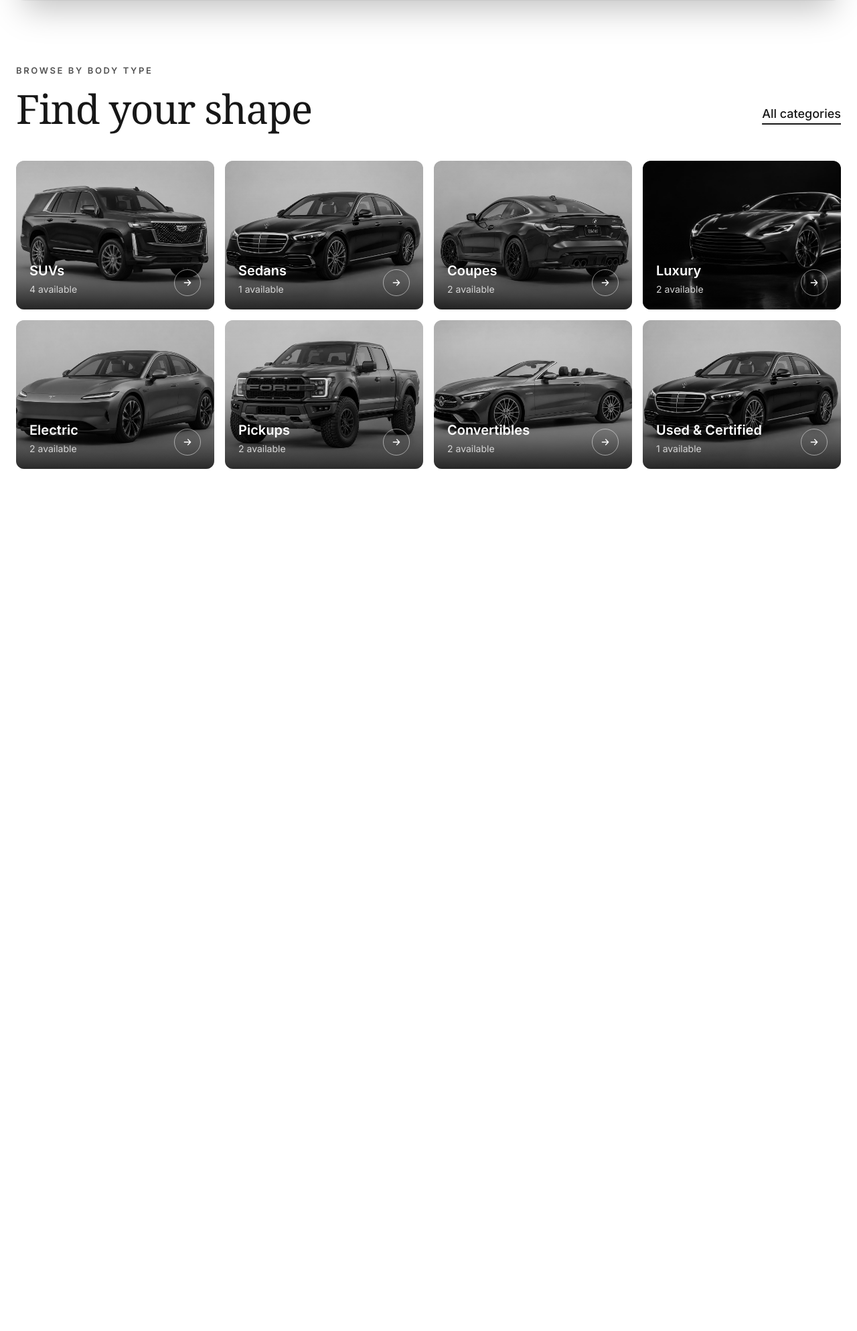
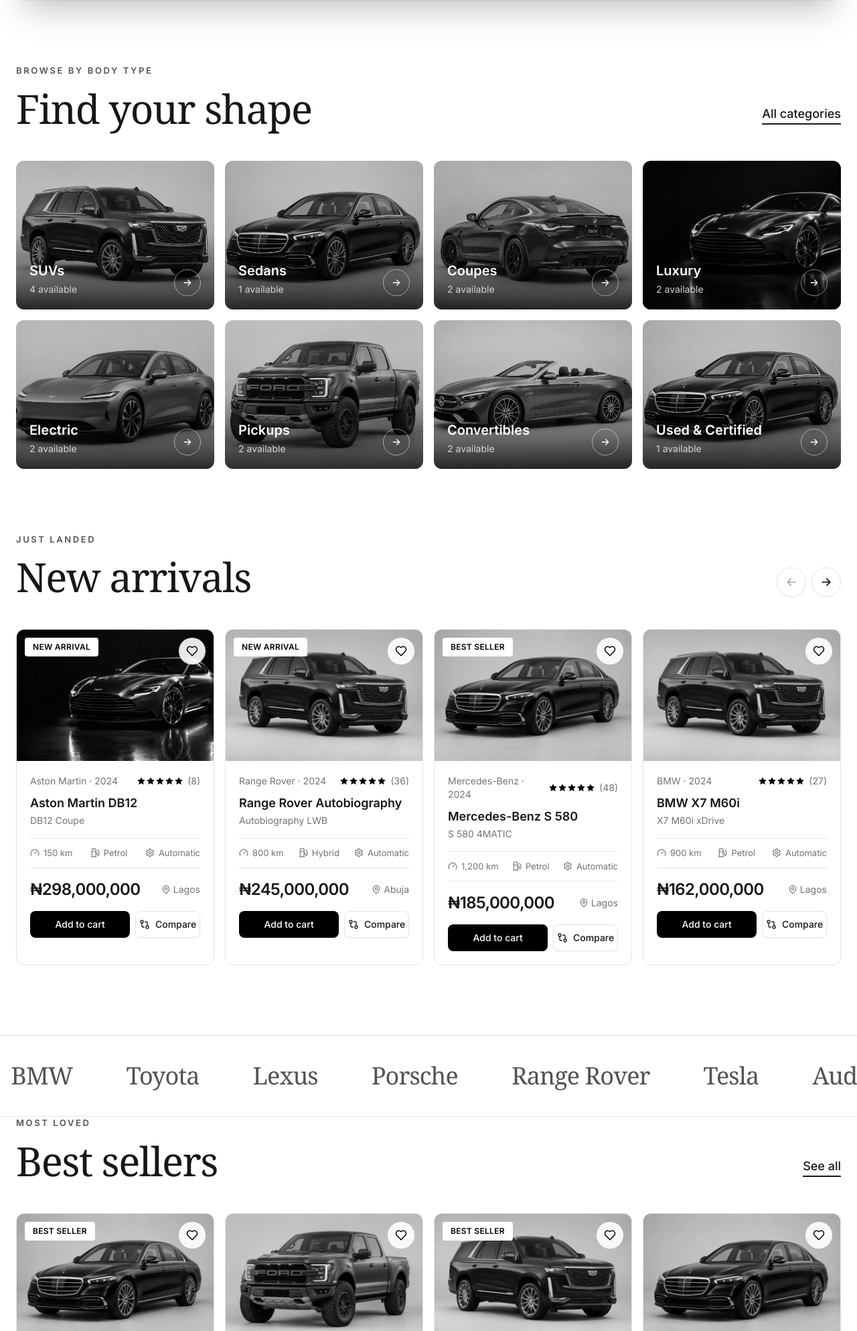
Before and after one commit to David-Osas-bot/SmartCars, a Spring Boot app: page / in a window 1280 px wide. Shown: the part 1039-3026 px from the top of the page at 67% size. Before the commit the page ends 1739 px from the top, so only its background shows below. Run offline with Spring Boot 4, Linux system fonts and the light colour scheme; some libraries are stand-ins or nearby versions; some web fonts are replaced.

Commit message:
worked on the landing pages section

```diff
--- a/src/main/resources/static/js/main.js
+++ b/src/main/resources/static/js/main.js
@@ -263,5 +263,141 @@ $('#searchForm')?.addEventListener('submit', (e) => {
 
     fill('#bodyTypes', NAV.categories.map(bodyTypeCard).join(''));
 
+    /* ---------- New arrivals carousel ---------- */
+    // Placeholder data (swap for fetch('/api/cars/new') when your backend is ready)
+    const IMG_BASE = '/images/categories';
+    const CARS = [
+        { id: 1, brand: 'Aston Martin', year: 2024, name: 'Aston Martin DB12', trim: 'DB12 Coupe', rating: 5, reviews: 8, km: 150, fuel: 'Petrol', gearbox: 'Automatic', price: 298000000, city: 'Lagos', badge: 'New arrival', image: 'hero-car' },
+        { id: 2, brand: 'Range Rover', year: 2024, name: 'Range Rover Autobiography', trim: 'Autobiography LWB', rating: 5, reviews: 36, km: 800, fuel: 'Hybrid', gearbox: 'Automatic', price: 245000000, city: 'Abuja', badge: 'New arrival', image: 'car-suv' },
+        { id: 3, brand: 'Mercedes-Benz', year: 2024, name: 'Mercedes-Benz S 580', trim: 'S 580 4MATIC', rating: 5, reviews: 48, km: 1200, fuel: 'Petrol', gearbox: 'Automatic', price: 185000000, city: 'Lagos', badge: 'Best seller', image: 'car-sedan' },
+        { id: 4, brand: 'BMW', year: 2024, name: 'BMW X7 M60i', trim: 'X7 M60i xDrive', rating: 5, reviews: 27, km: 900, fuel: 'Petrol', gearbox: 'Automatic', price: 162000000, city: 'Lagos', image: 'car-suv' },
+        { id: 5, brand: 'Toyota', year: 2023, name: 'Toyota Land Cruiser', trim: 'LC300 VX', rating: 5, reviews: 52, km: 4200, fuel: 'Petrol', gearbox: 'Automatic', price: 142000000, city: 'Lagos', image: 'car-suv' },
+        { id: 6, brand: 'Porsche', year: 2024, name: 'Porsche 911 Carrera', trim: '911 Carrera S', rating: 5, reviews: 14, km: 600, fuel: 'Petrol', gearbox: 'Automatic', price: 210000000, city: 'Abuja', badge: 'New arrival', image: 'car-coupe' },
+        { id: 7, brand: 'Tesla', year: 2024, name: 'Tesla Model S', trim: 'Model S Plaid', rating: 4, reviews: 19, km: 1100, fuel: 'Electric', gearbox: 'Automatic', price: 120000000, city: 'Lagos', image: 'car-electric' },
+        { id: 8, brand: 'Lexus', year: 2023, name: 'Lexus LX 600', trim: 'LX 600 Ultra Luxury', rating: 5, reviews: 31, km: 3500, fuel: 'Petrol', gearbox: 'Automatic', price: 175000000, city: 'Port Harcourt', image: 'car-suv' },
+    ];
 
+    const naira = new Intl.NumberFormat('en-NG', { style: 'currency', currency: 'NGN', maximumFractionDigits: 0 });
+
+    // Icons (stroke style, same look as the rest of the site)
+    const ICONS = {
+        heart: '<path d="M19 14c1.49-1.46 3-3.21 3-5.5A5.5 5.5 0 0 0 16.5 3c-1.76 0-3 .5-4.5 2-1.5-1.5-2.74-2-4.5-2A5.5 5.5 0 0 0 2 8.5c0 2.3 1.5 4.05 3 5.5l7 7Z"/>',
+        gauge: '<path d="m12 14 4-4"/><path d="M3.34 19a10 10 0 1 1 17.32 0"/>',
+        fuel: '<line x1="3" x2="15" y1="22" y2="22"/><line x1="4" x2="14" y1="9" y2="9"/><path d="M14 22V4a2 2 0 0 0-2-2H6a2 2 0 0 0-2 2v18"/><path d="M14 13h2a2 2 0 0 1 2 2v2a2 2 0 0 0 2 2 2 2 0 0 0 2-2V9.83a2 2 0 0 0-.59-1.42L18 5"/>',
+        gear: '<path d="M12.22 2h-.44a2 2 0 0 0-2 2v.18a2 2 0 0 1-1 1.73l-.43.25a2 2 0 0 1-2 0l-.15-.08a2 2 0 0 0-2.73.73l-.22.38a2 2 0 0 0 .73 2.73l.15.1a2 2 0 0 1 1 1.72v.51a2 2 0 0 1-1 1.74l-.15.09a2 2 0 0 0-.73 2.73l.22.38a2 2 0 0 0 2.73.73l.15-.08a2 2 0 0 1 2 0l.43.25a2 2 0 0 1 1 1.73V20a2 2 0 0 0 2 2h.44a2 2 0 0 0 2-2v-.18a2 2 0 0 1 1-1.73l.43-.25a2 2 0 0 1 2 0l.15.08a2 2 0 0 0 2.73-.73l.22-.39a2 2 0 0 0-.73-2.73l-.15-.08a2 2 0 0 1-1-1.74v-.5a2 2 0 0 1 1-1.74l.15-.09a2 2 0 0 0 .73-2.73l-.22-.38a2 2 0 0 0-2.73-.73l-.15.08a2 2 0 0 1-2 0l-.43-.25a2 2 0 0 1-1-1.73V4a2 2 0 0 0-2-2z"/><circle cx="12" cy="12" r="3"/>',
+        pin: '<path d="M20 10c0 6-8 12-8 12s-8-6-8-12a8 8 0 0 1 16 0Z"/><circle cx="12" cy="10" r="3"/>',
+        compare: '<circle cx="18" cy="18" r="3"/><circle cx="6" cy="6" r="3"/><path d="M13 6h3a2 2 0 0 1 2 2v7"/><path d="M11 18H8a2 2 0 0 1-2-2V9"/>',
+    };
+
+    const icon = (name, size = 'h-4 w-4') =>
+        `<svg class="${size}" viewBox="0 0 24 24" fill="none" stroke="currentColor" stroke-width="2" stroke-linecap="round" stroke-linejoin="round" aria-hidden="true">${ICONS[name]}</svg>`;
+
+    const stars = (rating) => `
+        <span class="flex" role="img" aria-label="Rated ${rating} out of 5">
+          ${Array.from({ length: 5 }, (_, i) => `
+            <svg class="h-3.5 w-3.5 ${i < rating ? 'text-black dark:text-white' : 'text-neutral-300 dark:text-neutral-700'}" viewBox="0 0 24 24" fill="currentColor" aria-hidden="true">
+              <path d="m12 2 3.09 6.26L22 9.27l-5 4.87 1.18 6.88L12 17.77l-6.18 3.25L7 14.14 2 9.27l6.91-1.01L12 2z"/>
+            </svg>`).join('')}
+        </span>`;
+
+    // Public page: every action leads to sign in. On the dashboard, swap these links for real handlers.
+    const carCard = (car, itemClass = '') => {
+        const link = authLink(`/cars/${car.id}`);
+        const spec = (name, text) => `<span class="flex items-center gap-1.5">${icon(name, 'h-3.5 w-3.5')}${text}</span>`;
+
+        return `
+    <li class="${itemClass}">
+      <article class="group flex h-full flex-col overflow-hidden rounded-xl border border-neutral-200 bg-white transition duration-300 ease-out hover:-translate-y-1.5 hover:border-neutral-300 hover:bg-neutral-50 hover:shadow-xl hover:shadow-black/10 motion-reduce:transition-none motion-reduce:hover:translate-y-0 dark:border-neutral-800 dark:bg-neutral-950 dark:hover:border-neutral-600 dark:hover:bg-neutral-900 dark:hover:shadow-black/50">
+
+        <div class="relative aspect-[3/2] overflow-hidden bg-neutral-200 dark:bg-neutral-800">
+          <a href="${link}" aria-label="View ${car.name}">
+            <img src="${IMG_BASE}/${car.image}.jpg" alt="${car.name}" loading="lazy"
+                 class="h-full w-full object-cover grayscale transition duration-700 ease-out group-hover:scale-105"
+                 onerror="this.style.display='none'" />
+          </a>
+          ${car.badge ? `<span class="absolute left-3 top-3 rounded bg-white px-3 py-1.5 text-xs font-semibold uppercase tracking-wide text-black">${car.badge}</span>` : ''}
+          <a href="${link}" aria-label="Save ${car.name}"
+             class="absolute right-3 top-3 flex h-10 w-10 items-center justify-center rounded-full bg-white/90 text-black transition hover:scale-105 hover:bg-white">
+            ${icon('heart', 'h-[18px] w-[18px]')}
+          </a>
+        </div>
+
+        <div class="flex flex-1 flex-col p-5">
+          <div class="flex items-center justify-between text-sm text-neutral-500 dark:text-neutral-400">
+            <span>${car.brand} · ${car.year}</span>
+            <span class="flex items-center gap-1.5">${stars(car.rating)}<span>(${car.reviews})</span></span>
+          </div>
+
+          <h3 class="mt-3 text-lg font-semibold leading-tight"><a href="${link}">${car.name}</a></h3>
+          <p class="mt-1 text-sm text-neutral-500 dark:text-neutral-400">${car.trim}</p>
+
+          <div class="mt-4 flex items-center justify-between border-y border-neutral-200 py-3 text-[13px] text-neutral-500 dark:border-neutral-800 dark:text-neutral-400">
+            ${spec('gauge', `${car.km.toLocaleString('en-NG')} km`)}
+            ${spec('fuel', car.fuel)}
+            ${spec('gear', car.gearbox)}
+          </div>
+
+          <div class="mt-4 flex items-center justify-between">
+            <p class="text-2xl font-semibold tracking-tight">${naira.format(car.price)}</p>
+            <span class="flex items-center gap-1 text-sm text-neutral-500 dark:text-neutral-400">${icon('pin', 'h-3.5 w-3.5')}${car.city}</span>
+          </div>
+
+          <div class="mt-4 grid grid-cols-5 gap-2">
+            <a href="${link}" class="col-span-3 flex h-10 items-center justify-center rounded-lg bg-black text-sm font-medium text-white transition hover:bg-neutral-800 dark:bg-white dark:text-black dark:hover:bg-neutral-200">Add to cart</a>
+            <a href="${link}" class="col-span-2 flex h-10 items-center justify-center gap-2 rounded-lg border border-neutral-200 text-sm font-medium shadow-sm transition hover:bg-neutral-100 dark:border-neutral-800 dark:hover:bg-neutral-900">${icon('compare')}Compare</a>
+          </div>
+        </div>
+      </article>
+    </li>`;
+    };
+
+    // Slide widths live here (not in carCard) so the Best sellers grid can reuse the same card
+    const SLIDE = 'w-full shrink-0 snap-start sm:w-[calc((100%-1rem)/2)] lg:w-[calc((100%-3rem)/4)]';
+
+    fill('#arrivalsTrack', CARS.map((car) => carCard(car, SLIDE)).join(''));
+    // Arrow controls: move one card at a time, disable at either end
+    const track = $('#arrivalsTrack');
+    const prevBtn = $('#arrivalsPrev');
+    const nextBtn = $('#arrivalsNext');
+
+    if (track && prevBtn && nextBtn) {
+        const updateArrows = () => {
+            prevBtn.disabled = track.scrollLeft <= 1;
+            nextBtn.disabled = track.scrollLeft >= track.scrollWidth - track.clientWidth - 1;
+        };
+
+        const slide = (direction) => {
+            const gap = parseFloat(getComputedStyle(track).columnGap) || 0;
+            const step = track.firstElementChild.offsetWidth + gap;
+            track.scrollBy({ left: direction * step, behavior: 'smooth' });
+        };
+
+        prevBtn.addEventListener('click', () => slide(-1));
+        nextBtn.addEventListener('click', () => slide(1));
+        track.addEventListener('scroll', updateArrows, { passive: true });
+        window.addEventListener('resize', updateArrows);
+        updateArrows();
+    }
+
+    /* ---------- Brand marquee ---------- */
+    const marqueeItem = (brand) => `
+    <li class="shrink-0 px-10 font-display text-3xl tracking-tight text-neutral-600 dark:text-neutral-400 md:text-4xl">${brand}</li>`;
+
+    // Two identical groups: the second is hidden from screen readers and makes the loop seamless
+        const marqueeGroup = (hidden = false) => `
+        <ul class="flex shrink-0 items-center"${hidden ? ' aria-hidden="true"' : ''}>
+          ${NAV.brands.map(marqueeItem).join('')}
+        </ul>`;
+
+    fill('#brandMarquee', marqueeGroup() + marqueeGroup(true));
+
+    // Placeholder data (swap for fetch('/api/cars/best-sellers') when your backend is ready)
+    const BEST_SELLERS = [
+        { id: 9, brand: 'Toyota', year: 2022, name: 'Toyota Camry XSE', trim: 'Camry XSE V6', rating: 5, reviews: 124, km: 28400, fuel: 'Petrol', gearbox: 'Automatic', price: 38500000, city: 'Ibadan', badge: 'Best seller', image: 'car-sedan' },
+        { id: 10, brand: 'Toyota', year: 2024, name: 'Toyota Hilux Legend', trim: 'Hilux Legend 4x4', rating: 5, reviews: 95, km: 0, fuel: 'Diesel', gearbox: 'Manual', price: 52500000, city: 'Kano', image: 'car-pickup' },
+        { id: 11, brand: 'Toyota', year: 2024, name: 'Toyota Land Cruiser 300', trim: 'Land Cruiser VX', rating: 5, reviews: 88, km: 0, fuel: 'Diesel', gearbox: 'Automatic', price: 128000000, city: 'Port Harcourt', badge: 'Best seller', image: 'car-suv' },
+        { id: 12, brand: 'Lexus', year: 2023, name: 'Lexus ES 350', trim: 'ES 350 F Sport', rating: 5, reviews: 66, km: 12000, fuel: 'Petrol', gearbox: 'Automatic', price: 54000000, city: 'Lagos', image: 'car-sedan' },
+    ];
+
+    fill('#bestSellersGrid', BEST_SELLERS.map((car) => carCard(car)).join(''));
 })();
--- a/src/main/resources/templates/pages/home.html
+++ b/src/main/resources/templates/pages/home.html
@@ -68,6 +68,21 @@
             .dark .field-label { color: #a3a3a3; }
             .dark .field-control { background: #171717; border-color: #262626; color: #fff; }
             .dark .field-control:focus { border-color: #fff; box-shadow: 0 0 0 3px rgb(255 255 255 / .2); }
+
+            /* Carousel: hide the scrollbar but keep scrolling */
+            .no-scrollbar { scrollbar-width: none; }
+            .no-scrollbar::-webkit-scrollbar { display: none; }
+
+            /* Brand marquee: track holds two identical groups, so -50% loops seamlessly */
+            @keyframes marquee { to { transform: translateX(-50%); } }
+            .marquee-track { animation: marquee 40s linear infinite; }
+            .marquee:hover .marquee-track { animation-play-state: paused; }
+
+            @media (prefers-reduced-motion: reduce) {
+                .rise, .drift { opacity: 1; animation: none; }
+                .marquee-track { animation: none; }
+                html { scroll-behavior: auto; }
+            }
         </style>
     </head>
 
@@ -175,6 +190,51 @@
 
                 <ul id="bodyTypes" class="mt-12 grid grid-cols-2 gap-3 sm:gap-4 lg:grid-cols-4"></ul>
             </section>
+
+            <!-- New arrivals -->
+            <section aria-labelledby="arrivalsTitle" class="mx-auto max-w-7xl px-6 pb-24">
+                <div class="flex items-end justify-between gap-6">
+                    <div>
+                        <p class="text-[13px] font-semibold uppercase tracking-[0.2em] text-neutral-600 dark:text-neutral-400">Just landed</p>
+                        <h2 id="arrivalsTitle" class="mt-4 font-display text-5xl tracking-tight md:text-6xl">New arrivals</h2>
+                    </div>
+
+                    <div class="flex gap-2">
+                        <button id="arrivalsPrev" type="button" aria-label="Previous cars"
+                                class="flex h-11 w-11 items-center justify-center rounded-full border border-neutral-200 bg-white text-black shadow-sm transition hover:bg-neutral-100 disabled:pointer-events-none disabled:text-neutral-400 dark:border-neutral-800 dark:bg-neutral-900 dark:text-white dark:hover:bg-neutral-800 dark:disabled:text-neutral-600">
+                            <svg class="h-5 w-5" viewBox="0 0 24 24" fill="none" stroke="currentColor" stroke-width="2" aria-hidden="true"><path d="M19 12H5m6-6-6 6 6 6" stroke-linecap="round" stroke-linejoin="round"/></svg>
+                        </button>
+                        <button id="arrivalsNext" type="button" aria-label="Next cars"
+                                class="flex h-11 w-11 items-center justify-center rounded-full border border-neutral-200 bg-white text-black shadow-sm transition hover:bg-neutral-100 disabled:pointer-events-none disabled:text-neutral-400 dark:border-neutral-800 dark:bg-neutral-900 dark:text-white dark:hover:bg-neutral-800 dark:disabled:text-neutral-600">
+                            <svg class="h-5 w-5" viewBox="0 0 24 24" fill="none" stroke="currentColor" stroke-width="2" aria-hidden="true"><path d="M5 12h14m-6-6 6 6-6 6" stroke-linecap="round" stroke-linejoin="round"/></svg>
+                        </button>
+                    </div>
+                </div>
+
+                <ul id="arrivalsTrack" class="no-scrollbar -mx-4 -mb-8 mt-8 flex snap-x snap-mandatory scroll-px-4 gap-4 overflow-x-auto scroll-smooth px-4 pb-10 pt-4"></ul>
+            </section>
+
+            <!-- Brand marquee -->
+            <section aria-label="Brands we carry" class="marquee overflow-hidden border-y border-neutral-200 dark:border-neutral-800">
+                <div id="brandMarquee" class="marquee-track flex w-max py-10"></div>
+            </section>
+
+
+            <!-- Best sellers -->
+            <section aria-labelledby="bestSellersTitle" class="mx-auto max-w-7xl px-6 pb-24">
+                <div class="flex items-end justify-between gap-6">
+                    <div>
+                        <p class="text-[13px] font-semibold uppercase tracking-[0.2em] text-neutral-600 dark:text-neutral-400">Most loved</p>
+                        <h2 id="bestSellersTitle" class="mt-4 font-display text-5xl tracking-tight md:text-6xl">Best sellers</h2>
+                    </div>
+                    <a href="/signin?next=/cars"
+                       class="pb-2 text-lg font-medium underline decoration-2 underline-offset-8 transition hover:opacity-70">
+                        See all
+                    </a>
+                </div>
+
+                <ul id="bestSellersGrid" class="mt-12 grid grid-cols-1 gap-4 sm:grid-cols-2 lg:grid-cols-4"></ul>
+            </section>
         </main>
 
         <!-- Cookie banner -->
```
